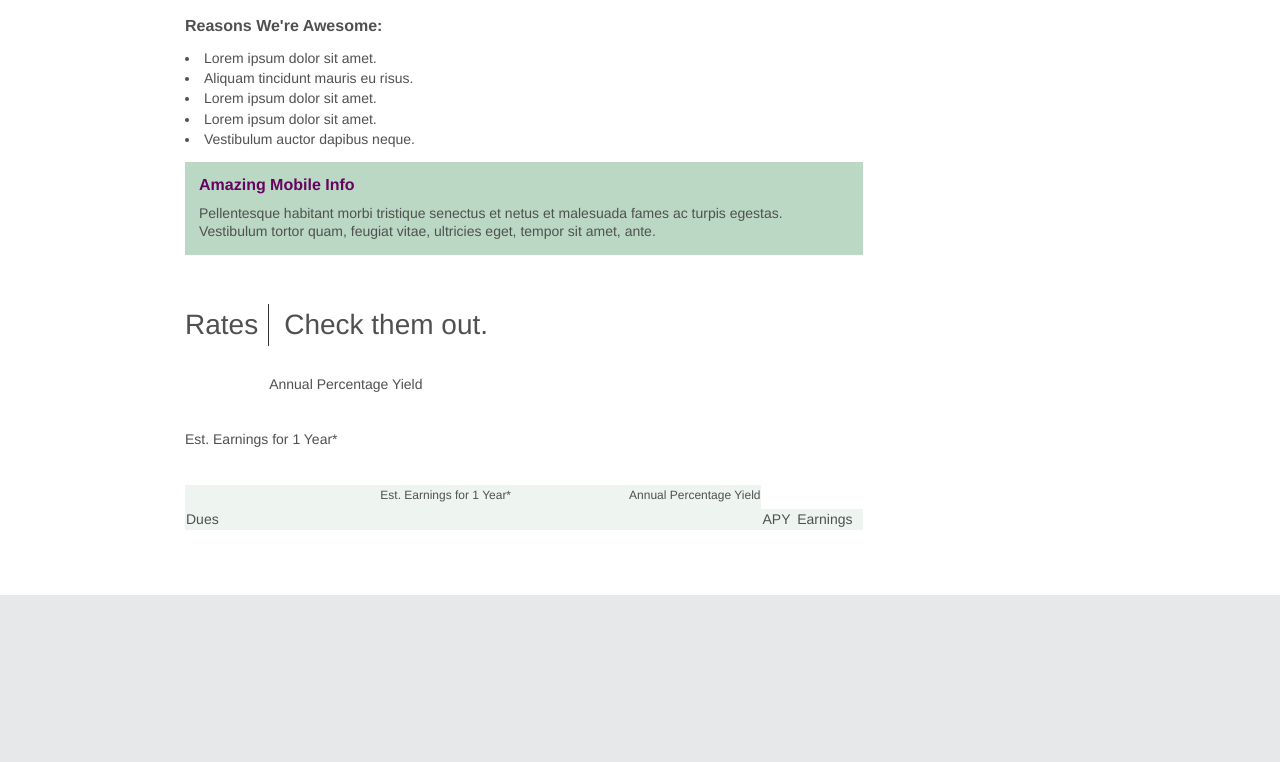
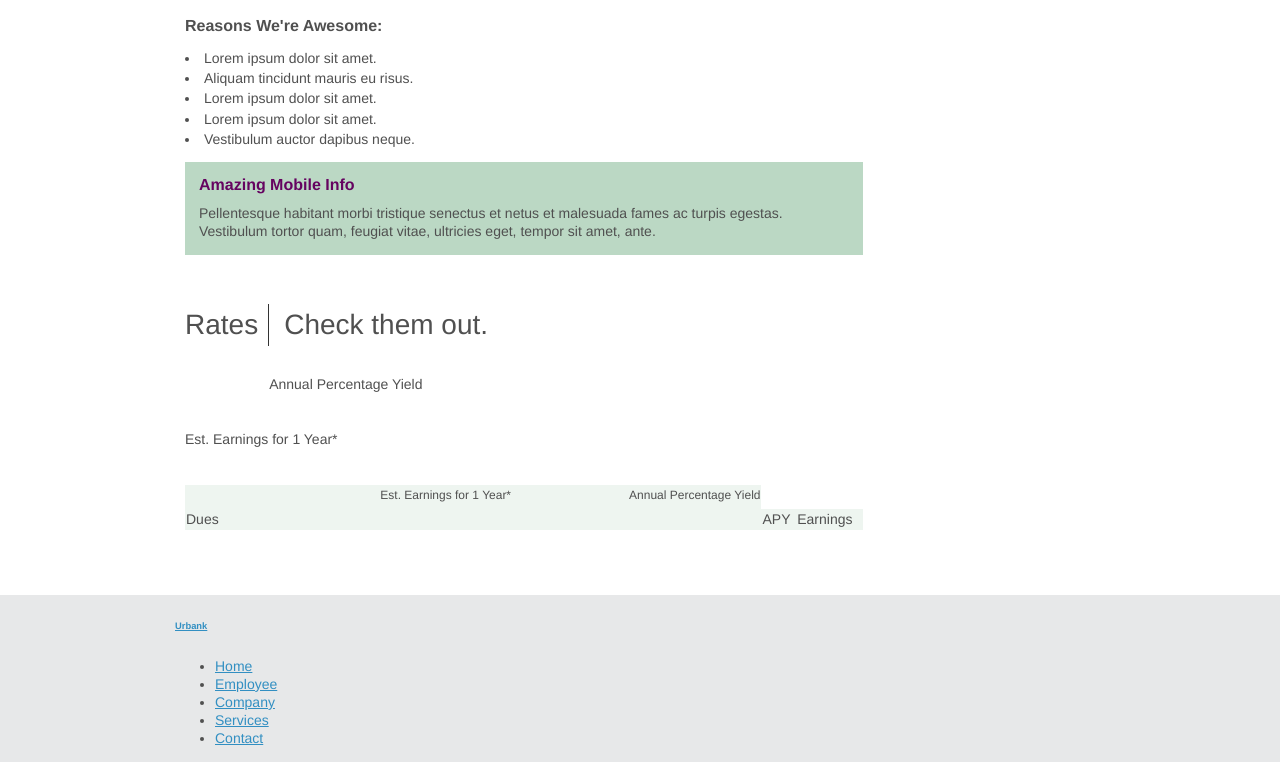
Before and after one commit to amler/code-test, a website: page src/index.html in a window 1280 px wide. Shown: the part 226-988 px from the top of the page. Before the commit the page ends 821 px from the top, so only its background shows below. Drawn offline with nearby package versions, Linux system fonts and the light colour scheme; files that its build step writes are made by us from their sources.

Commit message:
Initial footer markup added

```diff
--- a/src/index.html
+++ b/src/index.html
@@ -102,10 +102,22 @@
 					</div>
 				</section> -->
 			</div>
-
 		</div>
 	</main>
-
+	<footer>
+			<div class="grid-container">
+				<h6><a href="#">Urbank</a></h6>
+				<nav>
+					<ul>
+						<li><a href="#">Home</a></li>
+						<li><a href="#">Employee</a></li>
+						<li><a href="#">Company</a></li>
+						<li><a href="#">Services</a></li>
+						<li><a href="#">Contact</a></li>
+					</ul>
+				</nav>
+			</div>
+		</footer>
 	<script src="http://ajax.googleapis.com/ajax/libs/jquery/2.1.1/jquery.min.js"></script>
 	<script>
 		if (!window.jQuery) {
```
